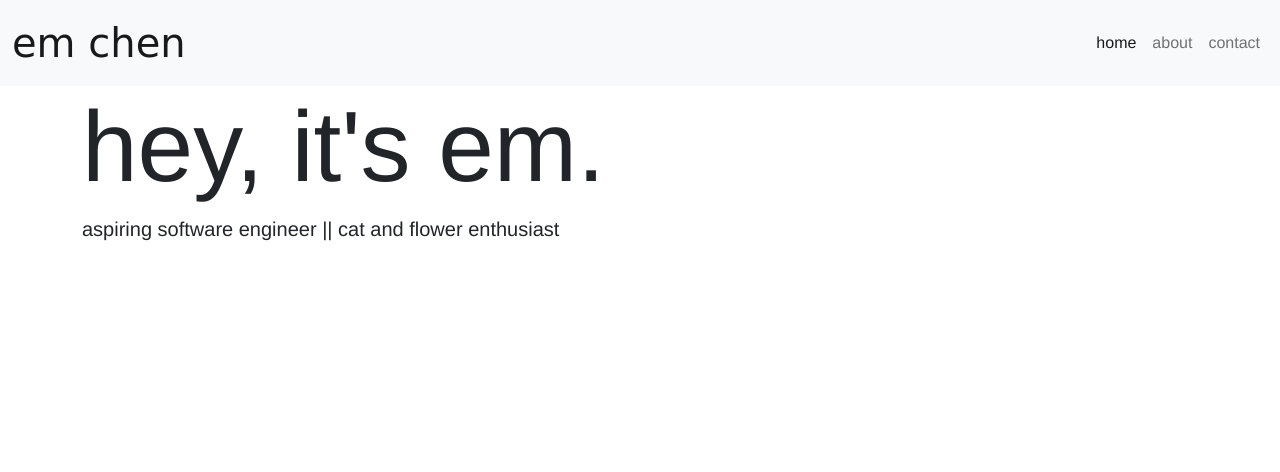
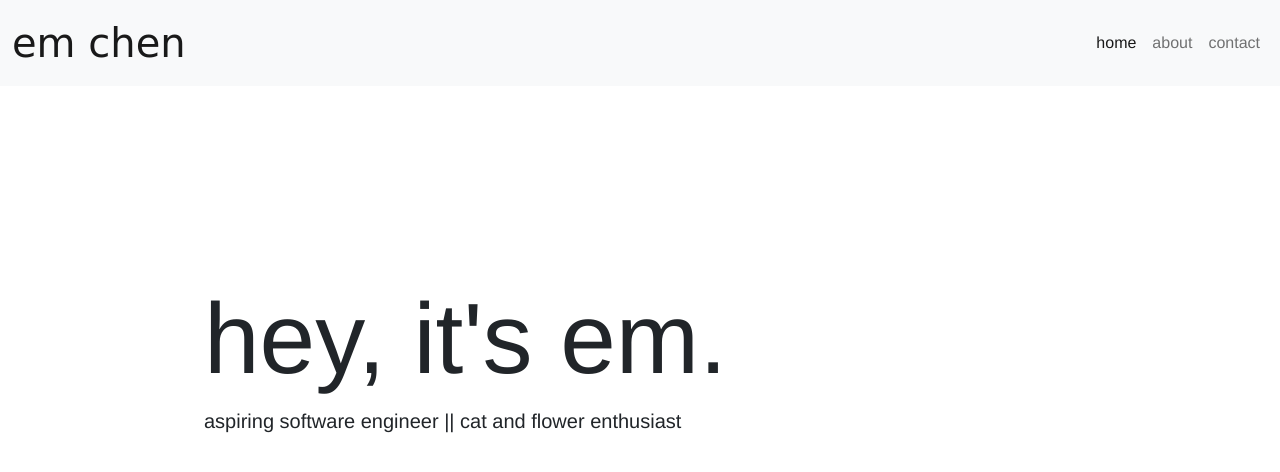
Before and after one commit to stickysugar/emchen, a plain HTML site: page index.html in a window 1280 px wide. Drawn offline with nearby package versions, Linux system fonts and the light colour scheme; a web font is replaced by a local one.

Commit message:
Add files via upload

```diff
--- a/emilysite.css
+++ b/emilysite.css
@@ -1,16 +1,4 @@
 /* font-family: 'Lavishly Yours', cursive; */
-
-/* html {
-    background-image: url("IMG_0047.jpeg");
-    background-repeat: no-repeat;
-    background-position: center;
-    background-size: cover;
-    width: 100%;
-    height: 100%;
-    border-color: white;
-    border-width: 10px;
-
-  } */
 
   body {
     /* color: white;
@@ -40,3 +28,10 @@
     max-width: 600px;
     max-height: 600px;
   }
+
+.container {
+    width: 50%;
+    /*height: 400px; */
+    /* padding: 100px; */
+    margin: 15%;
+}
```
